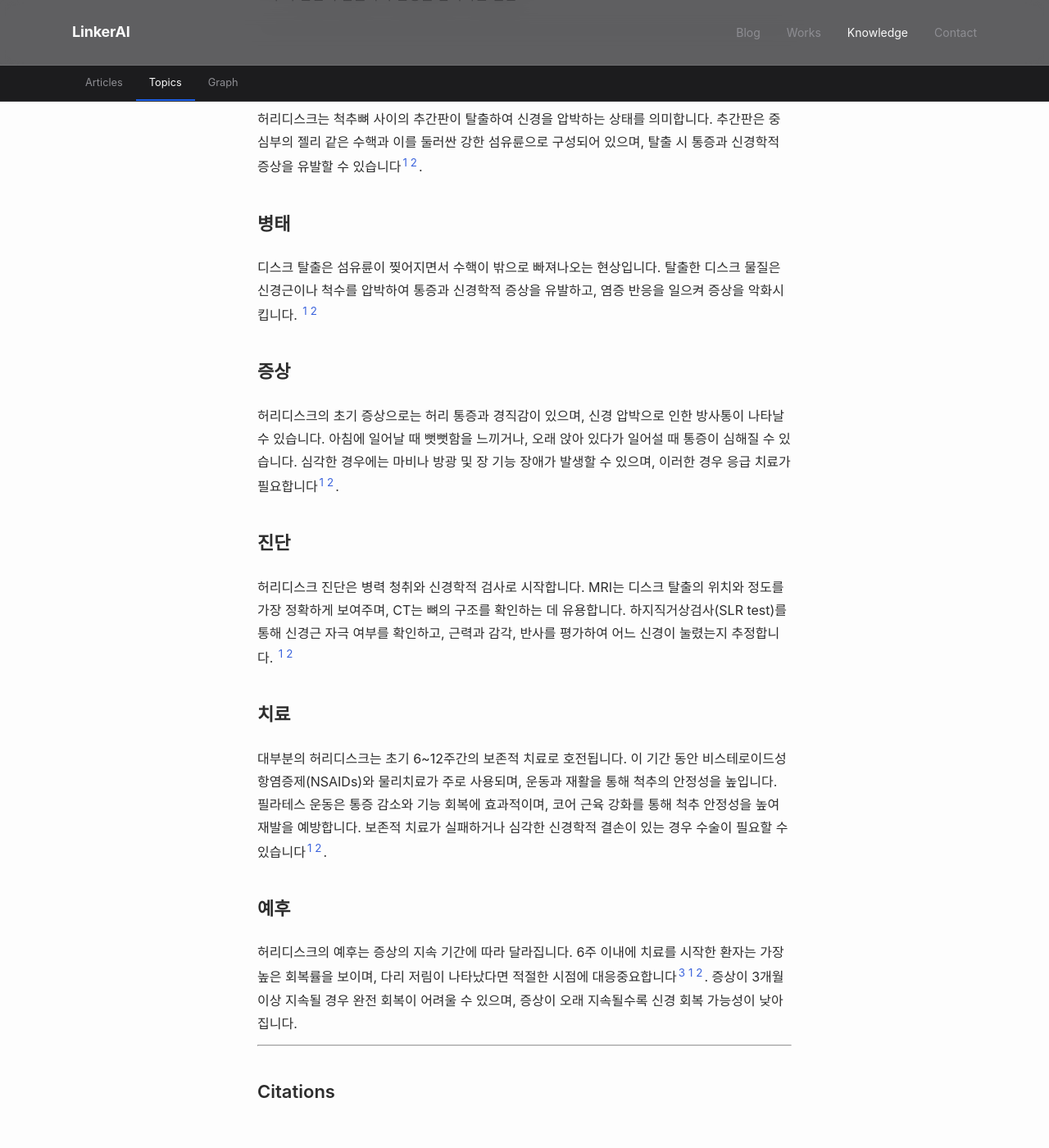
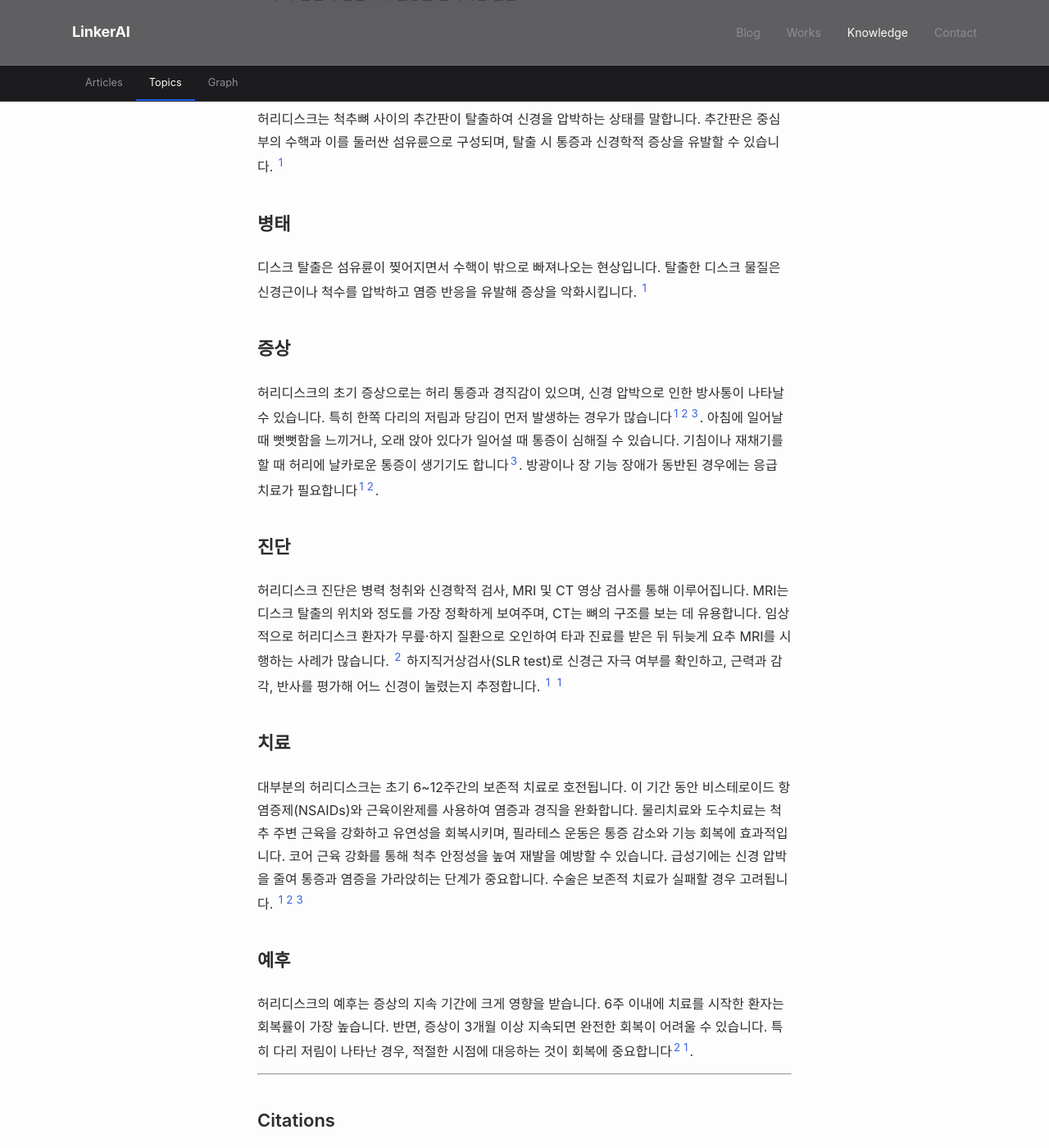
Before and after one commit to feelharmony/linkare-medical-knowledge, a Jekyll site: the page built from conditions/lumbar-disc-herniation.md, in a window 1280 px wide and 1400 px high, scrolled down 364 px. Shown: the whole window at 82% size. Built offline with Jekyll 4.4.1, drawn with Linux system fonts in a browser that asks for light colours; some web fonts are replaced; some of the changed text lies outside the part shown.

Commit message:
auto-sync entity: 허리디스크 (lumbar-disc-herniation) — finalize

```diff
--- a/conditions/lumbar-disc-herniation.md
+++ b/conditions/lumbar-disc-herniation.md
@@ -6,35 +6,31 @@ permalink: /conditions/lumbar-disc-herniation/
 title: 허리디스크
 description: 요추 추간판이 탈출하여 신경을 압박하는 질환
 title_en: lumbar disc herniation
-last_reviewed: '2026-04-25'
-source_count: 2
-version: 4
+last_reviewed: '2026-04-28'
+source_count: 12
+version: 2
 ---
 ## 정의
-허리디스크는 척추뼈 사이의 추간판이 탈출하여 신경을 압박하는 상태를 의미합니다. 추간판은 중심부의 젤리 같은 수핵과 이를 둘러싼 강한 섬유륜으로 구성되어 있으며, 탈출 시 통증과 신경학적 증상을 유발할 수 있습니다[^1][^2].
+허리디스크는 척추뼈 사이의 추간판이 탈출하여 신경을 압박하는 상태를 말합니다. 추간판은 중심부의 수핵과 이를 둘러싼 섬유륜으로 구성되며, 탈출 시 통증과 신경학적 증상을 유발할 수 있습니다. [^1]
 
 ## 병태
-디스크 탈출은 섬유륜이 찢어지면서 수핵이 밖으로 빠져나오는 현상입니다. 탈출한 디스크 물질은 신경근이나 척수를 압박하여 통증과 신경학적 증상을 유발하고, 염증 반응을 일으켜 증상을 악화시킵니다. [^1][^2]
+디스크 탈출은 섬유륜이 찢어지면서 수핵이 밖으로 빠져나오는 현상입니다. 탈출한 디스크 물질은 신경근이나 척수를 압박하고 염증 반응을 유발해 증상을 악화시킵니다. [^1]
 
 ## 증상
-허리디스크의 초기 증상으로는 허리 통증과 경직감이 있으며, 신경 압박으로 인한 방사통이 나타날 수 있습니다. 아침에 일어날 때 뻣뻣함을 느끼거나, 오래 앉아 있다가 일어설 때 통증이 심해질 수 있습니다. 심각한 경우에는 마비나 방광 및 장 기능 장애가 발생할 수 있으며, 이러한 경우 응급 치료가 필요합니다[^1][^2].
+허리디스크의 초기 증상으로는 허리 통증과 경직감이 있으며, 신경 압박으로 인한 방사통이 나타날 수 있습니다. 특히 한쪽 다리의 저림과 당김이 먼저 발생하는 경우가 많습니다[^1][^2][^3]. 아침에 일어날 때 뻣뻣함을 느끼거나, 오래 앉아 있다가 일어설 때 통증이 심해질 수 있습니다. 기침이나 재채기를 할 때 허리에 날카로운 통증이 생기기도 합니다[^3]. 방광이나 장 기능 장애가 동반된 경우에는 응급 치료가 필요합니다[^1][^2].
 
 ## 진단
-허리디스크 진단은 병력 청취와 신경학적 검사로 시작합니다. MRI는 디스크 탈출의 위치와 정도를 가장 정확하게 보여주며, CT는 뼈의 구조를 확인하는 데 유용합니다. 하지직거상검사(SLR test)를 통해 신경근 자극 여부를 확인하고, 근력과 감각, 반사를 평가하여 어느 신경이 눌렸는지 추정합니다. [^1][^2]
+허리디스크 진단은 병력 청취와 신경학적 검사, MRI 및 CT 영상 검사를 통해 이루어집니다. MRI는 디스크 탈출의 위치와 정도를 가장 정확하게 보여주며, CT는 뼈의 구조를 보는 데 유용합니다. 임상적으로 허리디스크 환자가 무릎·하지 질환으로 오인하여 타과 진료를 받은 뒤 뒤늦게 요추 MRI를 시행하는 사례가 많습니다. [^2] 하지직거상검사(SLR test)로 신경근 자극 여부를 확인하고, 근력과 감각, 반사를 평가해 어느 신경이 눌렸는지 추정합니다. [^1] [^1]
 
 ## 치료
-대부분의 허리디스크는 초기 6~12주간의 보존적 치료로 호전됩니다. 이 기간 동안 비스테로이드성 항염증제(NSAIDs)와 물리치료가 주로 사용되며, 운동과 재활을 통해 척추의 안정성을 높입니다. 필라테스 운동은 통증 감소와 기능 회복에 효과적이며, 코어 근육 강화를 통해 척추 안정성을 높여 재발을 예방합니다. 보존적 치료가 실패하거나 심각한 신경학적 결손이 있는 경우 수술이 필요할 수 있습니다[^1][^2].
+대부분의 허리디스크는 초기 6~12주간의 보존적 치료로 호전됩니다. 이 기간 동안 비스테로이드 항염증제(NSAIDs)와 근육이완제를 사용하여 염증과 경직을 완화합니다. 물리치료와 도수치료는 척추 주변 근육을 강화하고 유연성을 회복시키며, 필라테스 운동은 통증 감소와 기능 회복에 효과적입니다. 코어 근육 강화를 통해 척추 안정성을 높여 재발을 예방할 수 있습니다. 급성기에는 신경 압박을 줄여 통증과 염증을 가라앉히는 단계가 중요합니다. 수술은 보존적 치료가 실패할 경우 고려됩니다. [^1][^2][^3]
 
 ## 예후
-허리디스크의 예후는 증상의 지속 기간에 따라 달라집니다. 6주 이내에 치료를 시작한 환자는 가장 높은 회복률을 보이며, 다리 저림이 나타났다면 적절한 시점에 대응중요합니다[^3][^1][^2]. 증상이 3개월 이상 지속될 경우 완전 회복이 어려울 수 있으며, 증상이 오래 지속될수록 신경 회복 가능성이 낮아집니다.
+허리디스크의 예후는 증상의 지속 기간에 크게 영향을 받습니다. 6주 이내에 치료를 시작한 환자는 회복률이 가장 높습니다. 반면, 증상이 3개월 이상 지속되면 완전한 회복이 어려울 수 있습니다. 특히 다리 저림이 나타난 경우, 적절한 시점에 대응하는 것이 회복에 중요합니다[^2][^1].
 
 ---
 
 ## Citations
 [^1]: [ansimpainfree.kr/blog/df09dd16-391f-4453-a8f3-2e241f254522](https://ansimpainfree.kr/blog/df09dd16-391f-4453-a8f3-2e241f254522)
-[^2]: [ansimpainfree.kr/en/blog/herniated-lumbar-disc-causes-symptoms-diagnosis](https://ansimpainfree.kr/en/blog/herniated-lumbar-disc-causes-symptoms-diagnosis)
-[^3]: [ansimpainfree.kr/knowledge/leg-pain-before-back-pain-herniated-disk](https://ansimpainfree.kr/knowledge/leg-pain-before-back-pain-herniated-disk)
-
-## Changelog
-- 2026-04-21 v2: 정의 new, 병태 new, 증상 new, 진단 new, 치료 new, 예후 new
-- 2026-04-23 v3: 정의 new, 병태 new, 증상 new, 진단 new, 치료 new, 예후 new
+[^2]: [ansimpainfree.kr/knowledge/leg-pain-before-back-pain-herniated-disk](https://ansimpainfree.kr/knowledge/leg-pain-before-back-pain-herniated-disk)
+[^3]: [www.ansimpainfree.kr/blog/lumbar-disc-herniation](https://www.ansimpainfree.kr/blog/lumbar-disc-herniation)
```
